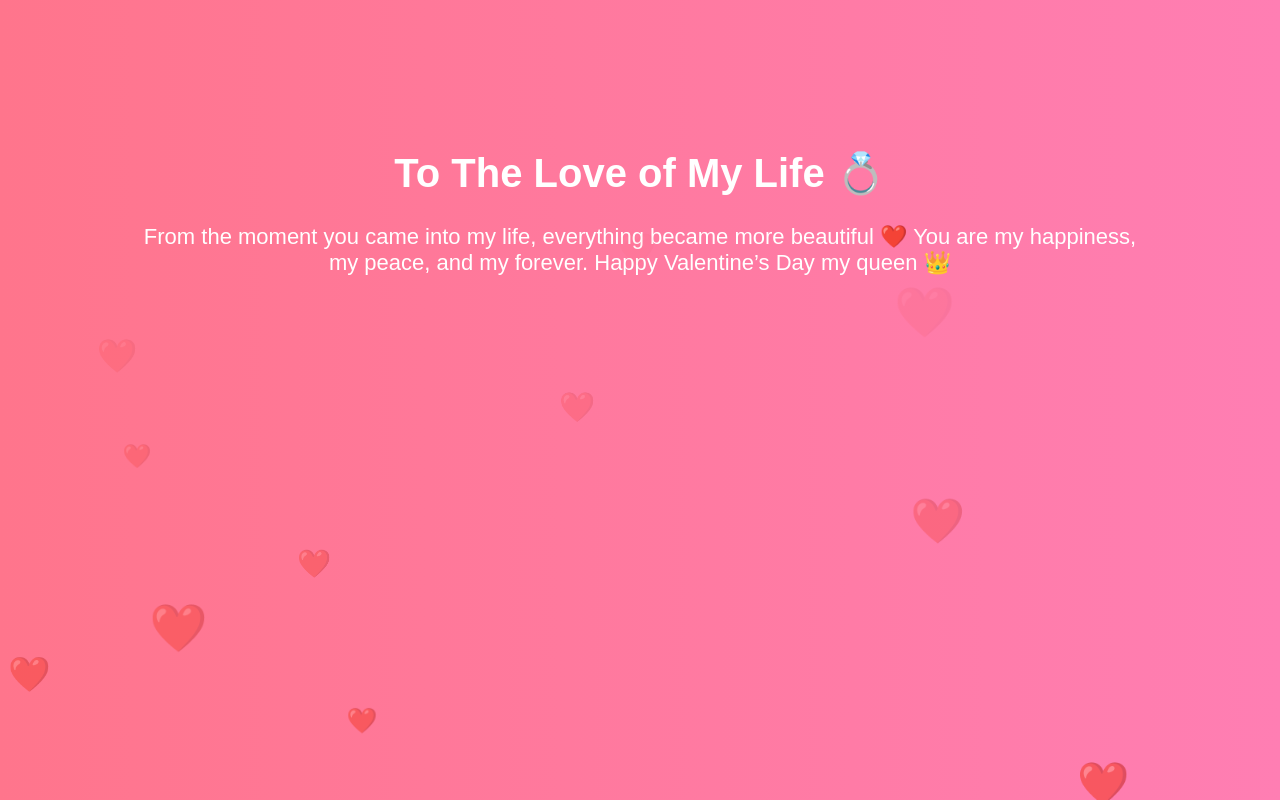
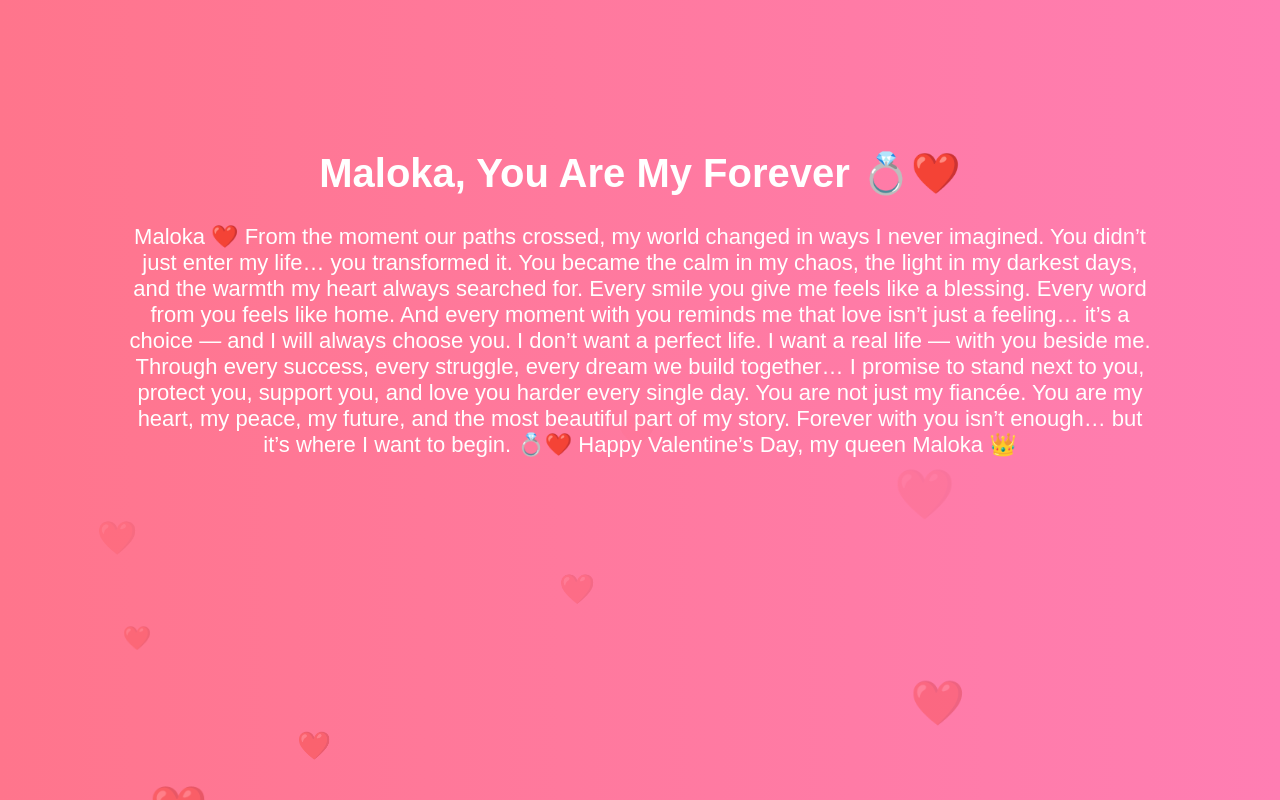
Before and after one commit to ahmeddiaash-maker/valentine, a plain HTML site: page love.html in a window 1280 px wide. Drawn offline with Linux system fonts and the light colour scheme.

Commit message:
Update love.html

```diff
--- a/love.html
+++ b/love.html
@@ -41,12 +41,36 @@ p {
 
 <body>
 
-<h1>To The Love of My Life 💍</h1>
+<h1>Maloka, You Are My Forever 💍❤️</h1>
 
 <p>
-From the moment you came into my life, everything became more beautiful ❤️
-You are my happiness, my peace, and my forever.
-Happy Valentine’s Day my queen 👑
+Maloka ❤️
+
+From the moment our paths crossed, my world changed in ways I never imagined.
+You didn’t just enter my life… you transformed it.
+
+You became the calm in my chaos,
+the light in my darkest days,
+and the warmth my heart always searched for.
+
+Every smile you give me feels like a blessing.
+Every word from you feels like home.
+And every moment with you reminds me that love isn’t just a feeling…
+it’s a choice — and I will always choose you.
+
+I don’t want a perfect life.
+I want a real life — with you beside me.
+
+Through every success, every struggle, every dream we build together…
+I promise to stand next to you, protect you, support you, and love you harder every single day.
+
+You are not just my fiancée.
+You are my heart, my peace, my future, and the most beautiful part of my story.
+
+Forever with you isn’t enough…
+but it’s where I want to begin. 💍❤️
+
+Happy Valentine’s Day, my queen Maloka 👑
 </p>
 
 <script>
```
